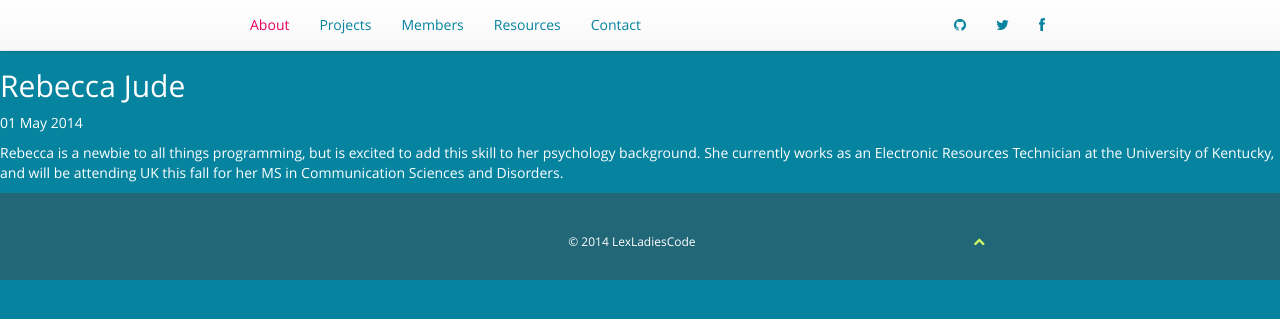
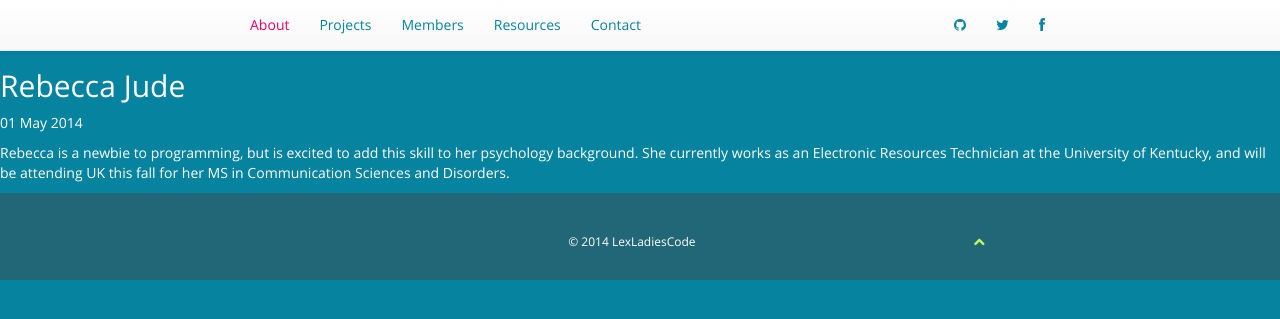
Before and after one commit to LexLadiesCode/LexLadiesCode.github.io, a Jekyll site: the page built from members/_posts/2014-05-01-rebecca-jude.markdown, in a window 1280 px wide. Shown: the top 319 px of the page. Built offline with Jekyll 4.4.1, drawn with Linux system fonts in a browser that asks for light colours; nearby versions of some CDN libraries; Markdown is read by kramdown in place of the engine named in the settings.

```diff
--- a/members/_posts/2014-05-01-rebecca-jude.markdown
+++ b/members/_posts/2014-05-01-rebecca-jude.markdown
@@ -3,6 +3,7 @@ layout: post
 title: Rebecca Jude
 github: beckyjo
 twitter: rjjude2
+photo: https://s.gravatar.com/avatar/b49200c2bf5e30bf801341e44878cef3?s=180
 ---
 
-Rebecca is a newbie to all things programming, but is excited to add this skill to her psychology background. She currently works as an Electronic Resources Technician at the University of Kentucky, and will be attending UK this fall for her MS in Communication Sciences and Disorders.
+Rebecca is a newbie to programming, but is excited to add this skill to her psychology background. She currently works as an Electronic Resources Technician at the University of Kentucky, and will be attending UK this fall for her MS in Communication Sciences and Disorders.
```
